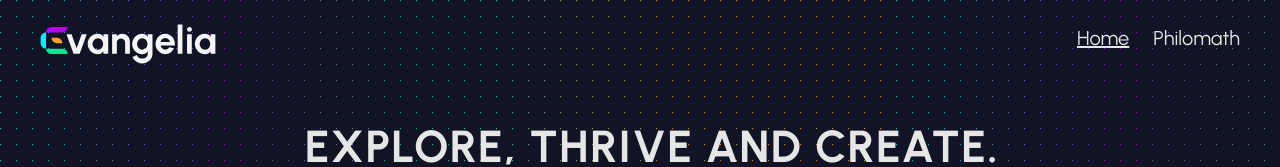
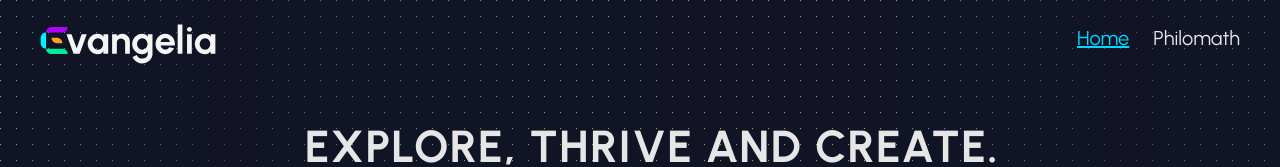
Before and after one commit to evangelia-business/website, a Next.js app: page /en in a window 1280 px wide. Shown: the top 167 px of the page. Built offline with nearby package versions, Linux system fonts and the light colour scheme.

Commit message:
#5 made active link coloroful with accent color

```diff
--- a/src/components/Menu/menu.module.css
+++ b/src/components/Menu/menu.module.css
@@ -8,6 +8,7 @@ a.menuItem {
 
   &:first-child {
     @apply underline;
+    color: var(--accent-hex);
   }
   &:last-child {
     @apply mr-10;
```
